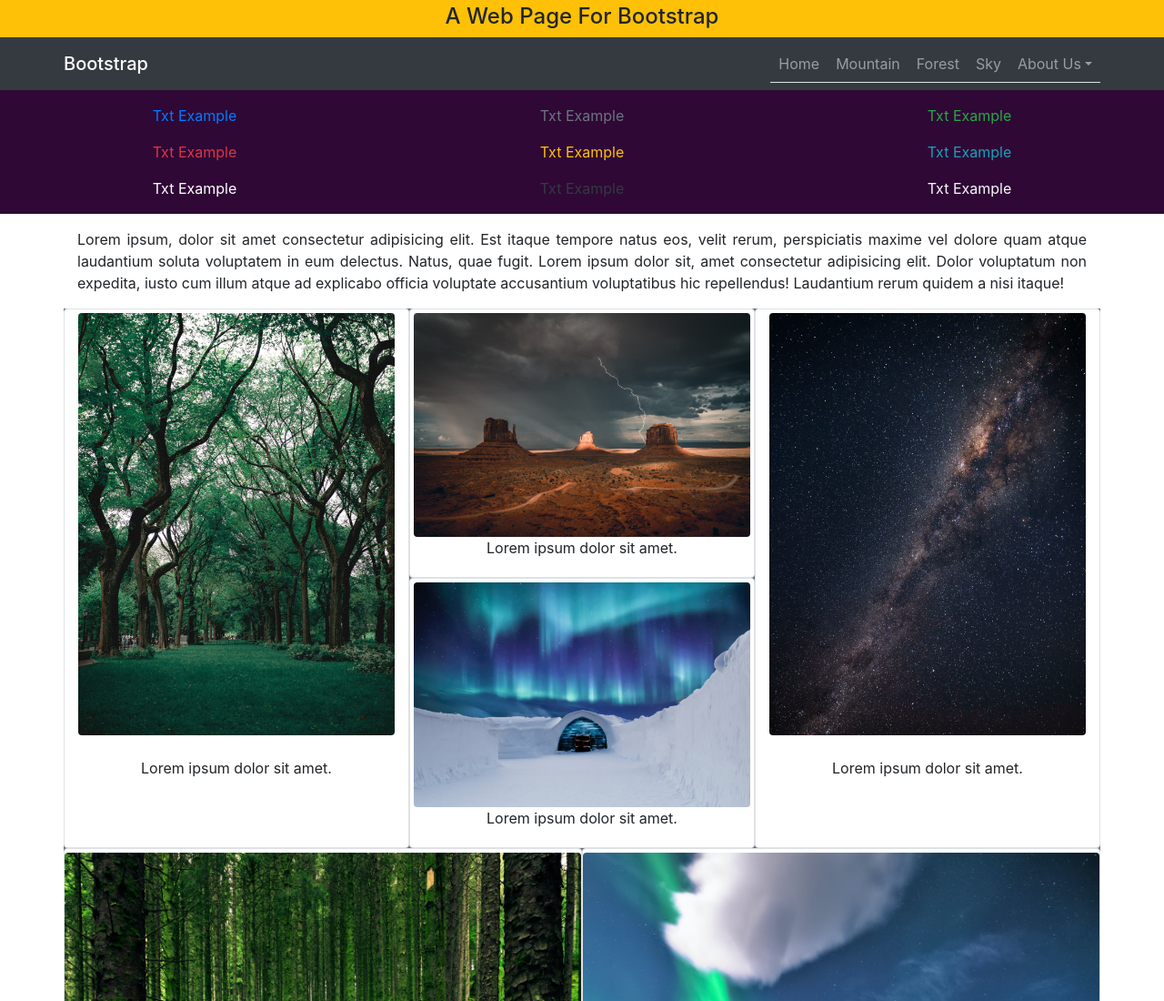
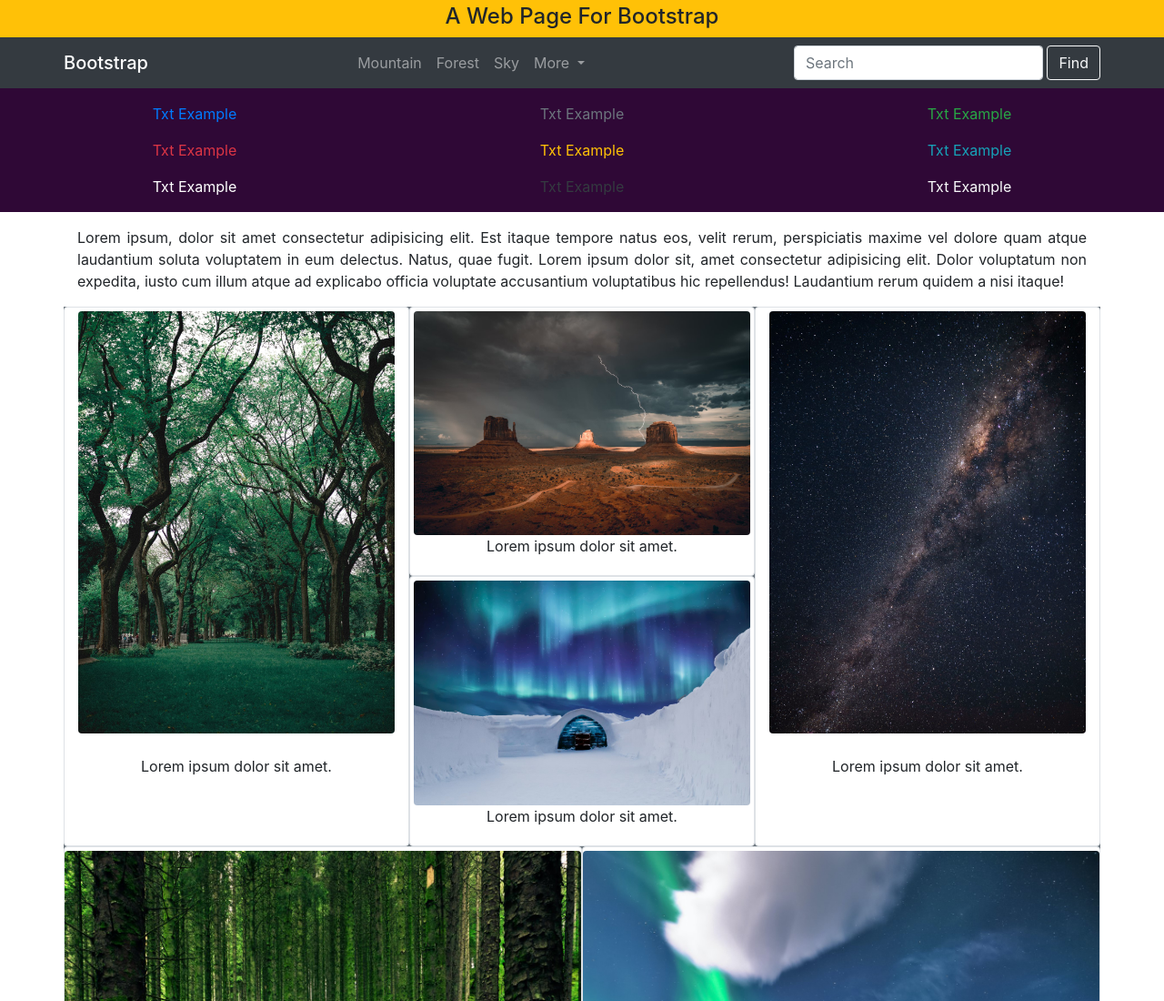
Before and after one commit to Y00ness/Bootstrap_training, a plain HTML site: page index.html in a window 1280 px wide. Shown: the top 1100 px of the page at 91% size. Drawn offline with nearby package versions, Linux system fonts and the light colour scheme.

Commit message:
#nav-form-inline

```diff
--- a/index.html
+++ b/index.html
@@ -17,24 +17,29 @@
       </div>
       <nav class="navbar bg-dark navbar-dark navbar-expand">
         <div class="container">
-          <h2 class="navbar-brand d-none d-sm-inline-block m-0">Bootstrap</h2>
-          <div class="navbar-nav nav-tabs">
-            <a class="nav-item nav-link" href="#">Home</a>
-            <a class="nav-item nav-link" href="#">Mountain</a>
-            <a class="nav-item nav-link" href="#">Forest</a>
-            <a class="nav-item nav-link" href="#">Sky</a>
+          <h2 class="navbar-brand m-0">Bootstrap</h2>
+          <div class="navbar-nav">
+            <a href="" class="nav-item nav-link">Mountain</a>
+            <a href="" class="nav-item nav-link">Forest</a>
+            <a href="" class="nav-item nav-link">Sky</a>
             <div class="dropdown">
-              <a
-                href="#"
-                class="nav-item nav-link dropdown dropdown-toggle"
+              <p
+                class="nav-item nav-link dropdown-toggle m-0"
                 data-toggle="dropdown"
-                >About Us</a
               >
+                More
+              </p>
               <div class="dropdown-menu">
-                <a href="#" class="dropdown-item">Project</a>
-                <a href="#" class="dropdown-item">Contact Us</a>
+                <a href="" class="dropdown-item">See</a>
+                <a href="" class="dropdown-item">Polar</a>
               </div>
             </div>
+          </div>
+          <div>
+            <form action="" class="form-inline d-none d-sm-block">
+              <input class="form-control" type="text" placeholder="Search" />
+              <button class="btn btn-outline-light" type="submit">Find</button>
+            </form>
           </div>
         </div>
       </nav>
```
